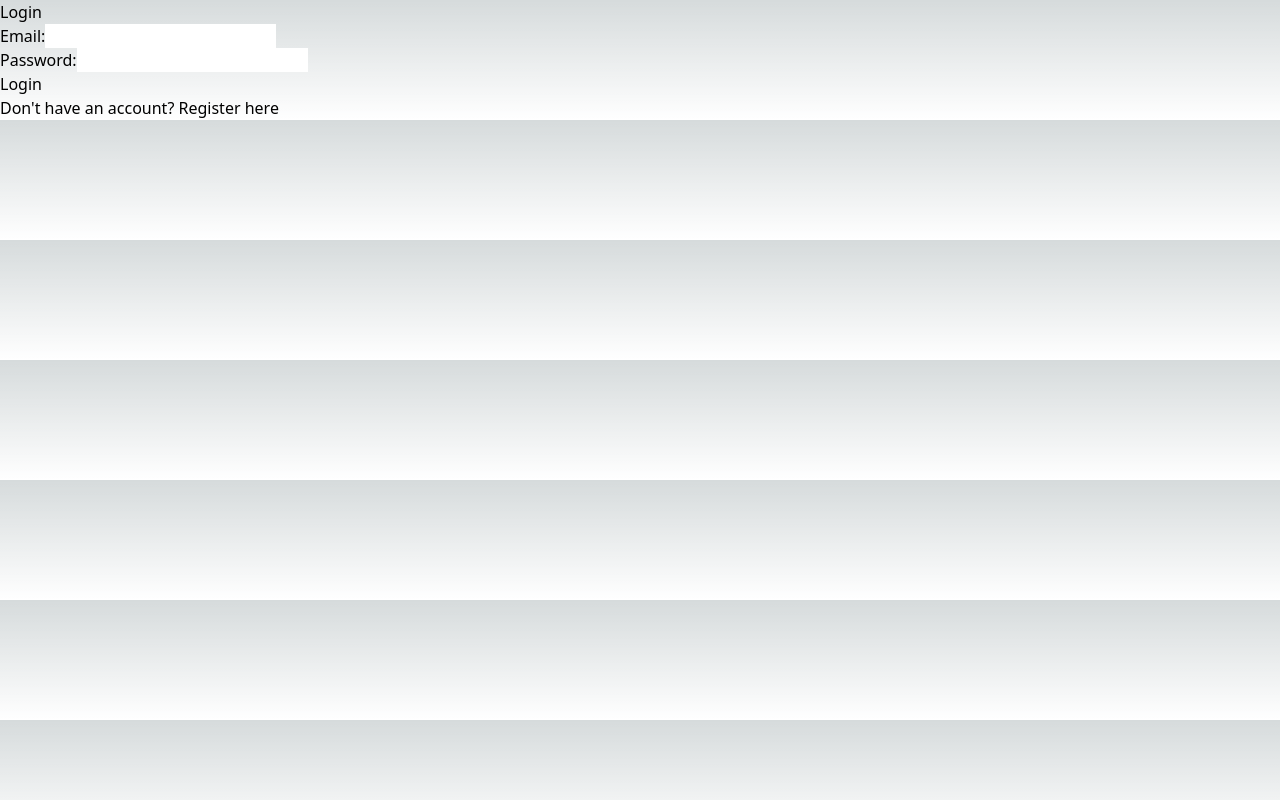
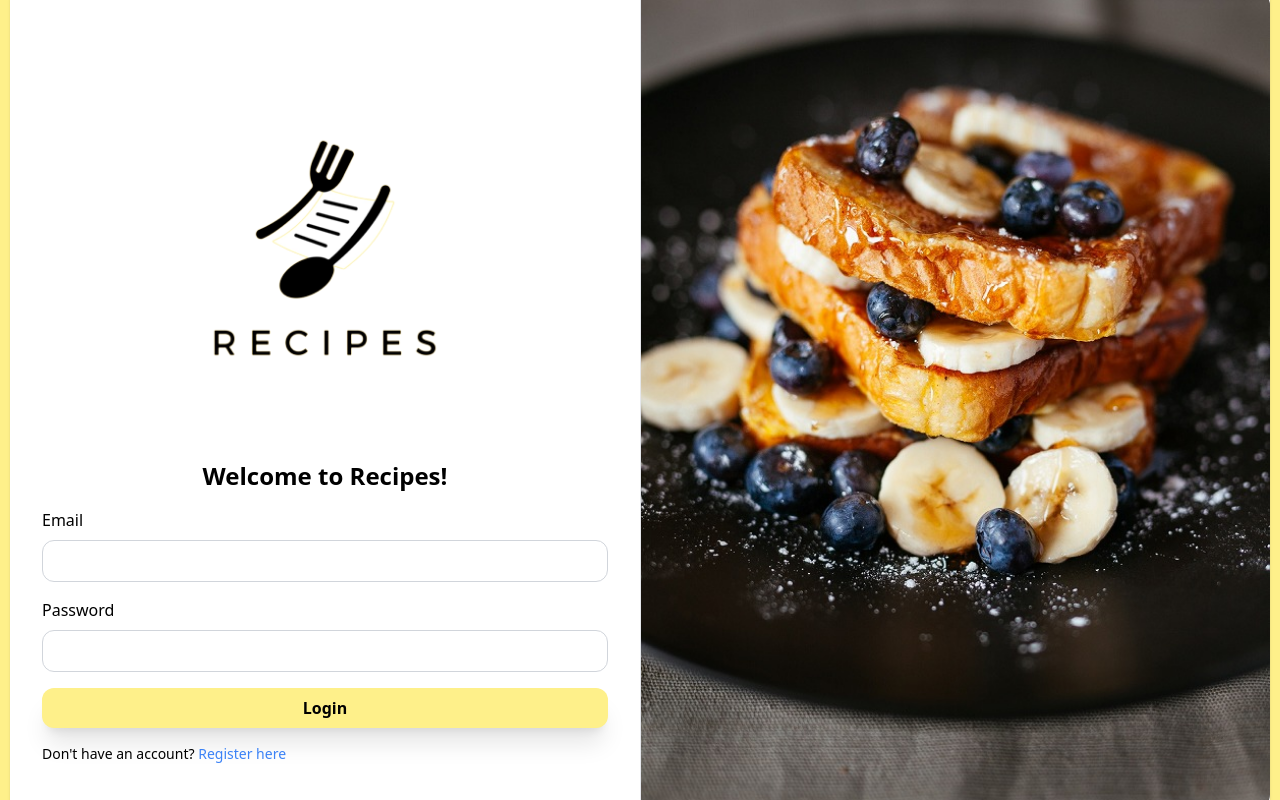
Before and after one commit to revou-fsse-1/w22-group-react-group-b, a Next.js app: page /Login in a window 1280 px wide. Built offline with nearby package versions, Linux system fonts and the light colour scheme.

Commit message:
adding login page

```diff
--- a/package.json
+++ b/package.json
@@ -12,6 +12,7 @@
 		"@types/node": "20.4.1",
 		"@types/react": "18.2.14",
 		"@types/react-dom": "18.2.6",
+		"@types/react-modal": "^3.16.0",
 		"@types/react-scroll": "^1.8.7",
 		"autoprefixer": "10.4.14",
 		"eslint": "8.44.0",
@@ -25,6 +26,7 @@
 		"typescript": "5.1.6"
 	},
 	"dependencies": {
+		"react-icons": "^4.10.1",
 		"react-modal": "^3.16.1"
 	}
 }
--- a/pages/Login.tsx
+++ b/pages/Login.tsx
@@ -1,4 +1,5 @@
-import React from "react";
+import React, { useEffect } from "react";
+import Image from "next/image";
 
 const Login = () => {
   const handleLogin = () => {
@@ -9,28 +10,72 @@ const Login = () => {
     // Handle register logic here
   };
 
+  useEffect(() => {
+    document.body.style.overflow = "hidden";
+    return () => {
+      document.body.style.overflow = "auto";
+    };
+  }, []);
+
   return (
-    <div>
-      <h1>Login</h1>
+    <div className="fixed inset-0 flex items-center justify-center bg-yellow-200">
+      <div className="flex bg-white rounded-xl shadow items-center justify-center">
+        <div className="w-1/2 px-8 py-12">
+          <Image
+            src="/recipeslogo.png"
+            alt="Logo-login"
+            width={100}
+            height={100}
+            className="w-full h-full object-cover rounded-tr-xl rounded-br-xl"
+          />
+          <h1 className="text-2xl font-bold mb-4 text-center">
+            Welcome to Recipes!
+          </h1>
           <form>
-        <div>
-          <label>Email:</label>
-          <input type="email" />
+            <div className="mb-4">
+              <label className="block mb-2">Email</label>
+              <input
+                className="w-full border border-gray-300 p-2 rounded-xl"
+                type="email"
+              />
             </div>
-        <div>
-          <label>Password:</label>
-          <input type="password" />
+            <div className="mb-4">
+              <label className="block mb-2">Password</label>
+              <input
+                className="w-full border border-gray-300 p-2 rounded-xl"
+                type="password"
+              />
             </div>
-        <button type="button" onClick={handleLogin}>
+            <button
+              className="bg-yellow-200 hover:bg-yellow-300 text-black py-2 px-4 rounded-xl w-full shadow-xl font-bold"
+              type="button"
+              onClick={handleLogin}
+            >
               Login
             </button>
           </form>
-      <p>
+          <p className="mt-4 text-sm">
             Don't have an account?{" "}
-        <a href="#" onClick={handleRegister}>
+            <a
+              href="#"
+              onClick={handleRegister}
+              className="text-blue-500 hover:underline"
+            >
               Register here
             </a>
           </p>
+        </div>
+        <div className="w-1/2 border-l">
+          <Image
+            src="/loginpage-img.jpg"
+            alt="Login"
+            width={500}
+            height={500}
+            objectFit="content"
+            className="w-full h-full object-cover rounded-tr-xl rounded-br-xl"
+          />
+        </div>
+      </div>
     </div>
   );
 };
--- a/pages/components/Home.tsx
+++ b/pages/components/Home.tsx
@@ -14,14 +14,14 @@ const Navbar = ({ logo }: NavbarProps) => {
     scroll.scrollToTop();
   };
 
-  const [isModalOpen, setIsModalOpen] = useState(false);
+  const [isLoginModalOpen, setLoginModalOpen] = useState(false);
 
-  const openModal = () => {
-    setIsModalOpen(true);
+  const openLoginModal = () => {
+    setLoginModalOpen(true);
   };
 
-  const closeModal = () => {
-    setIsModalOpen(false);
+  const closeLoginModal = () => {
+    setLoginModalOpen(false);
   };
 
   return (
@@ -70,14 +70,8 @@ const Navbar = ({ logo }: NavbarProps) => {
             </li>
 
             <li>
-              <ScrollLink
-                to="contact"
-                spy={true}
-                smooth={true}
-                offset={-70}
-                duration={500}
-                onClick={scrollToTop}
-                href="#"
+              <a
+                onClick={openLoginModal}
                 className="cursor-pointer contact"
                 style={{
                   color: "#181823",
@@ -103,7 +97,7 @@ const Navbar = ({ logo }: NavbarProps) => {
                 }}
               >
                 Login
-              </ScrollLink>
+              </a>
             </li>
           </ul>
         </div>
@@ -148,6 +142,14 @@ const Navbar = ({ logo }: NavbarProps) => {
           </div>
         </div>
       </nav>
+
+      <Modal
+        isOpen={isLoginModalOpen}
+        onRequestClose={closeLoginModal}
+        contentLabel="Login Modal"
+      >
+        <Login />
+      </Modal>
     </div>
   );
 };
```
Also changed, not shown: public/loginpage-img.jpg (added), 1 other file (tests, documents, lock files or other folders). Lines whose indentation alone changed are shown as unchanged.
